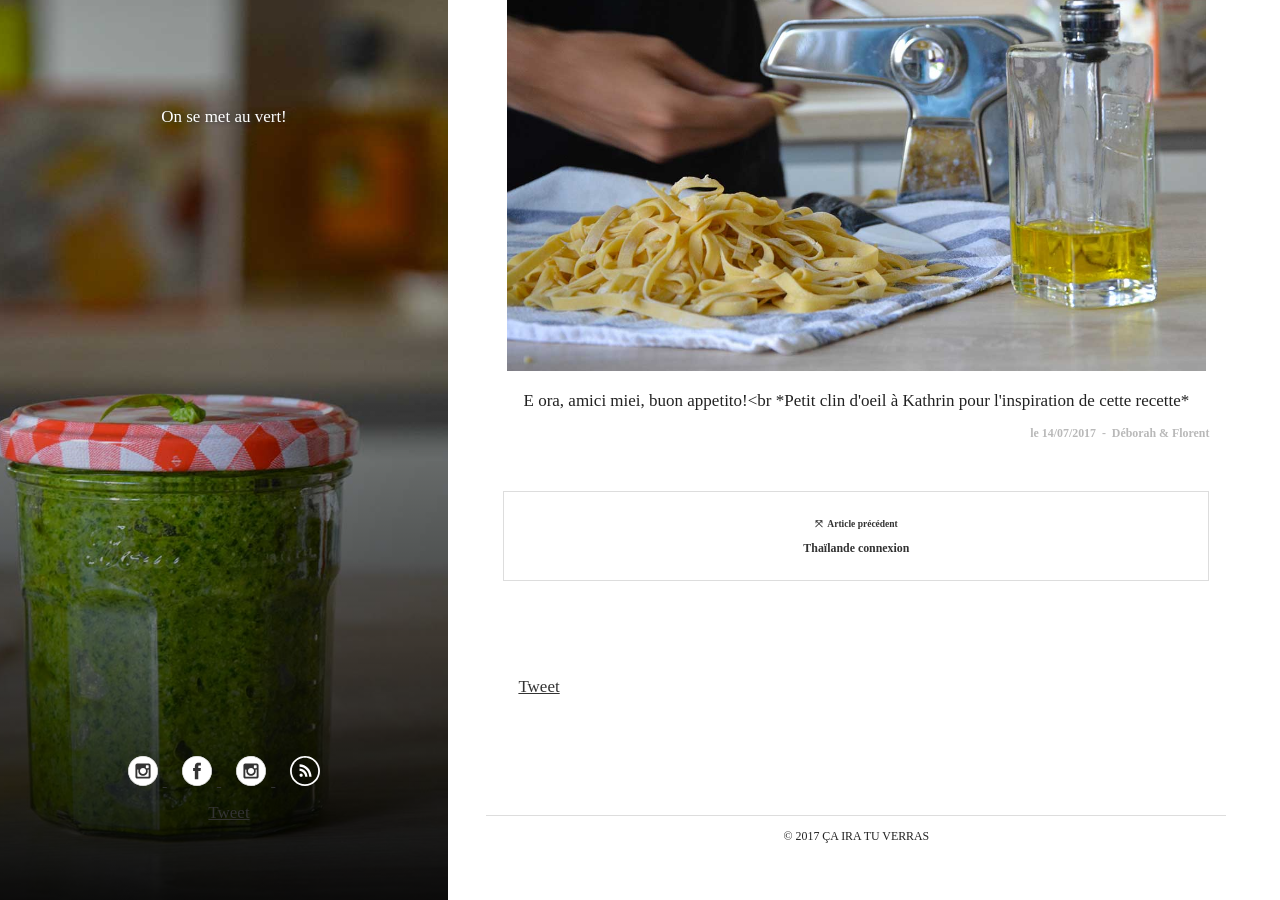
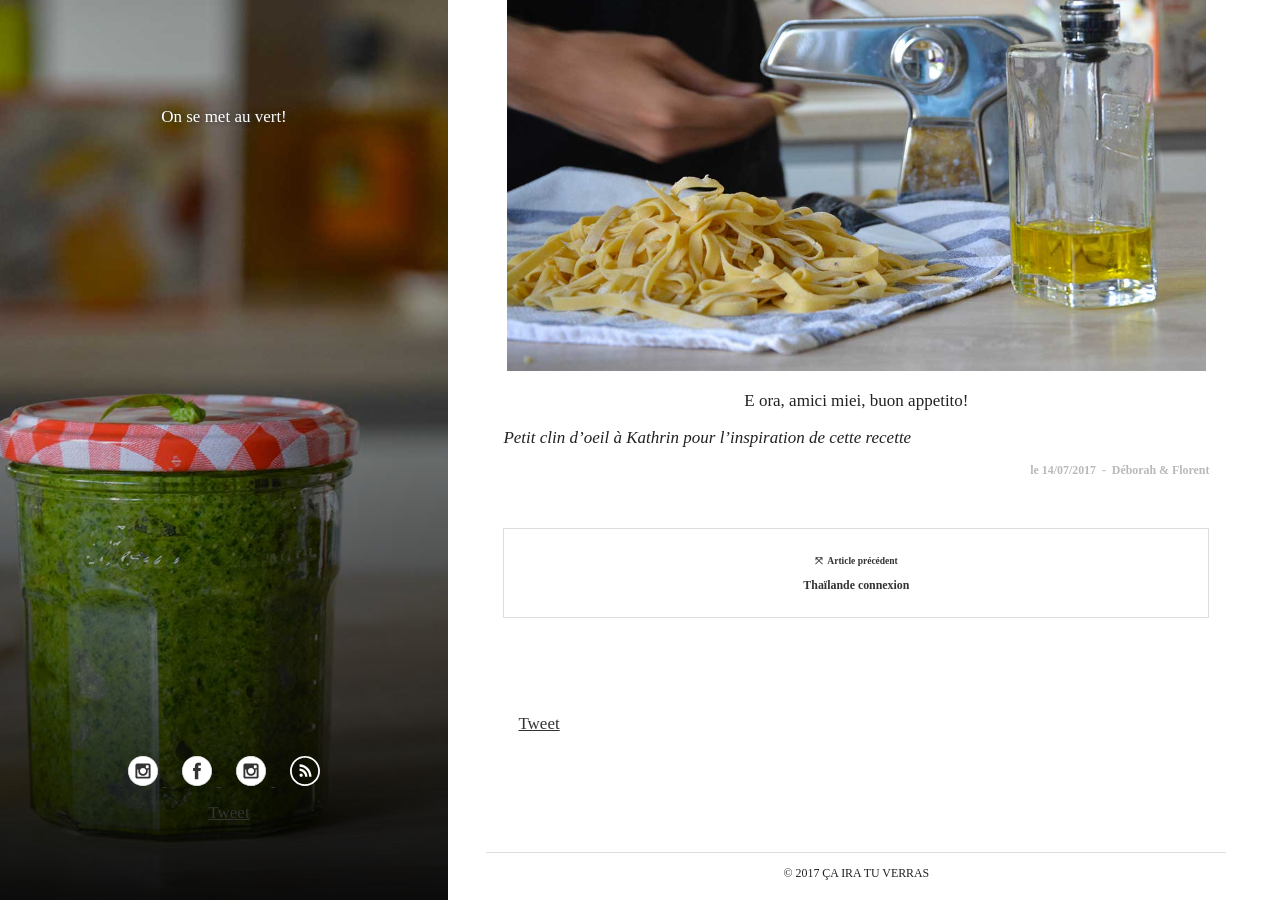
Before and after one commit to FlorentD/cairatuverras.github.io, a Jekyll site: the page built from _posts/2017-07-01-recette-pesto.md, in a window 1280 px wide and 900 px high, scrolled down 2854 px. Built offline with Jekyll 4.4.1, drawn with Linux system fonts in a browser that asks for light colours; comment, search, counter and statistics services are not loaded.

Commit message:
Update 2017-07-01-recette-pesto.md

```diff
--- a/_posts/2017-07-01-recette-pesto.md
+++ b/_posts/2017-07-01-recette-pesto.md
@@ -38,8 +38,7 @@ Et si vous êtes des puristes du fait maison, rien ne vaut de bonnes tagliatelle
 
 [![railroad]({{ site.images }}/recette_pesto/tagliatelle.jpg)]({{ site.images }}/recette_pesto/tagliatelle.jpg)
 
-<p align="center">
-     <b></b>E ora, amici miei, buon appetito!<br
+<div class="post-link">E ora, amici miei, buon appetito!</div>
 
 
 
```
